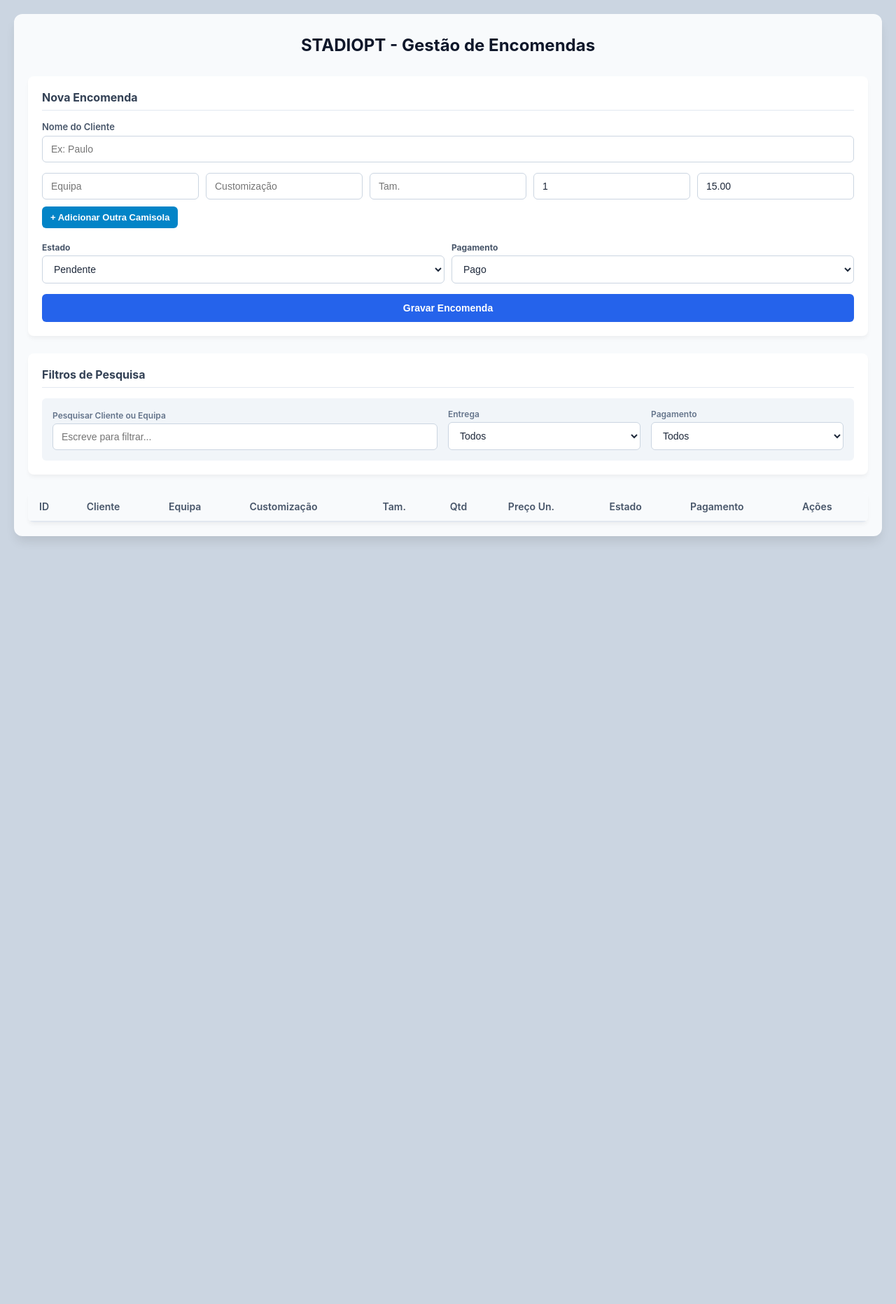
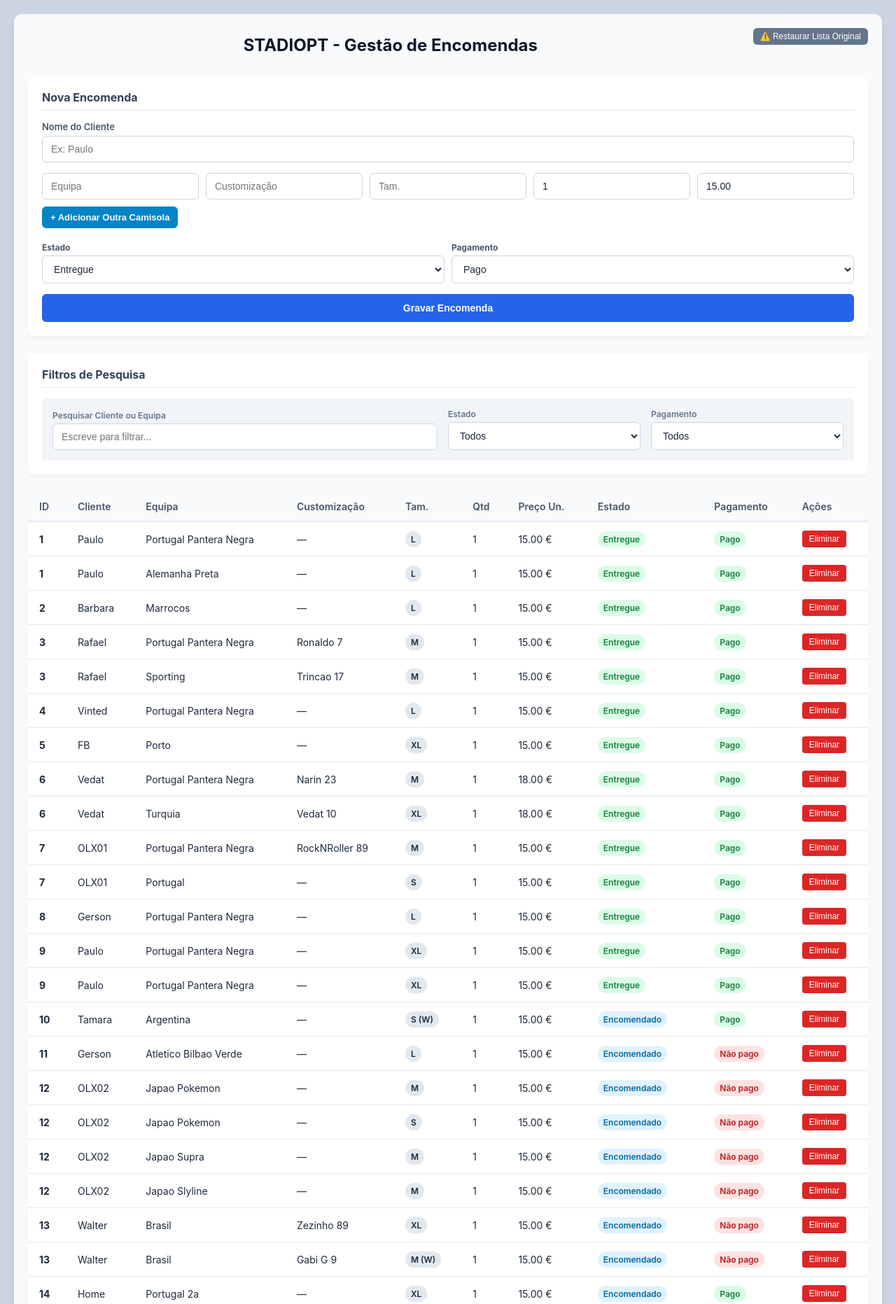
Before and after one commit to stadiopt/STADIOPT-HUB, a plain HTML site: page index.html in a window 1280 px wide. Shown: the top 1863 px of the page at 70% size. Before the commit the page ends 800 px from the top, so only its background shows below. Drawn offline with Linux system fonts and the light colour scheme.

Commit message:
Atualizar o index.html

```diff
--- a/index.html
+++ b/index.html
@@ -192,10 +192,10 @@
 
         .wp-badge-tamanho { background: #e2e8f0; color: #1e293b; }
         .wp-badge-entregue { background: #dcfce7; color: #15803d; }
-        .wp-badge-pendente { background: #fef9c3; color: #a16207; }
+        .wp-badge-encomendado { background: #e0f2fe; color: #0369a1; }
+        .wp-badge-porencomendar { background: #fef9c3; color: #a16207; }
         .wp-badge-pago { background: #dcfce7; color: #15803d; }
         .wp-badge-naopago { background: #fee2e2; color: #b91c1c; }
-        .wp-badge-sinal { background: #e0f2fe; color: #0369a1; }
 
         .wp-btn-delete-row {
             background-color: var(--wp-danger);
@@ -206,11 +206,22 @@
             border-radius: 4px;
             cursor: pointer;
         }
+        .wp-btn-reset {
+            background-color: #64748b;
+            color: white;
+            padding: 5px 10px;
+            border: none;
+            border-radius: 6px;
+            cursor: pointer;
+            font-size: 12px;
+            float: right;
+        }
     </style>
 </head>
 <body>
 
 <div class="wp-gestao-container">
+    <button class="wp-btn-reset" onclick="resetarDadosParaOOriginal()">⚠️ Restaurar Lista Original</button>
     <h2>STADIOPT - Gestão de Encomendas</h2>
 
     <div class="wp-panel">
@@ -238,16 +249,16 @@
                 <div style="display:flex; flex-direction:column;">
                     <label style="font-size:12px; font-weight:bold; color:#475569; margin-bottom:4px;">Estado</label>
                     <select id="wp_estado">
-                        <option value="Pendente">Pendente</option>
                         <option value="Entregue">Entregue</option>
+                        <option value="Encomendado">Encomendado</option>
+                        <option value="Por Encomendar">Por Encomendar</option>
                     </select>
                 </div>
                 <div style="display:flex; flex-direction:column;">
                     <label style="font-size:12px; font-weight:bold; color:#475569; margin-bottom:4px;">Pagamento</label>
                     <select id="wp_pagamento">
                         <option value="Pago">Pago</option>
-                        <option value="Não Pago">Não Pago</option>
-                        <option value="Sinal">Sinal</option>
+                        <option value="Não pago">Não pago</option>
                     </select>
                 </div>
             </div>
@@ -264,11 +275,12 @@
                 <input type="text" id="wp_searchFilter" placeholder="Escreve para filtrar...">
             </div>
             <div class="wp-filter-group">
-                <label for="wp_statusFilter">Entrega</label>
+                <label for="wp_statusFilter">Estado</label>
                 <select id="wp_statusFilter">
                     <option value="Todos">Todos</option>
-                    <option value="Pendente">Pendente</option>
                     <option value="Entregue">Entregue</option>
+                    <option value="Encomendado">Encomendado</option>
+                    <option value="Por Encomendar">Por Encomendar</option>
                 </select>
             </div>
             <div class="wp-filter-group">
@@ -276,8 +288,7 @@
                 <select id="wp_payFilter">
                     <option value="Todos">Todos</option>
                     <option value="Pago">Pago</option>
-                    <option value="Não Pago">Não Pago</option>
-                    <option value="Sinal">Sinal</option>
+                    <option value="Não pago">Não pago</option>
                 </select>
             </div>
         </div>
@@ -305,13 +316,42 @@
 </div>
 
 <script>
-    // Conecta com precisão às tuas gavetas antigas e novas para resgatar os dados reais
-    let Db = JSON.parse(localStorage.getItem('encomendasCamisolas')) || JSON.parse(localStorage.getItem('db')) || JSON.parse(localStorage.getItem('stadiopt_db')) || [];
+    // A tua lista original completa de dados fornecidos
+    const initialData = [
+        { id: 1, cust: "Paulo", team: "Portugal Pantera Negra", custom: "", size: "L", qty: 1, price: 15, status: "Entregue", pay: "Pago" },
+        { id: 1, cust: "Paulo", team: "Alemanha Preta", custom: "", size: "L", qty: 1, price: 15, status: "Entregue", pay: "Pago" },
+        { id: 2, cust: "Barbara", team: "Marrocos", custom: "", size: "L", qty: 1, price: 15, status: "Entregue", pay: "Pago" },
+        { id: 3, cust: "Rafael", team: "Portugal Pantera Negra", custom: "Ronaldo 7", size: "M", qty: 1, price: 15, status: "Entregue", pay: "Pago" },
+        { id: 3, cust: "Rafael", team: "Sporting", custom: "Trincao 17", size: "M", qty: 1, price: 15, status: "Entregue", pay: "Pago" },
+        { id: 4, cust: "Vinted", team: "Portugal Pantera Negra", custom: "", size: "L", qty: 1, price: 15, status: "Entregue", pay: "Pago" },
+        { id: 5, cust: "FB", team: "Porto", custom: "", size: "XL", qty: 1, price: 15, status: "Entregue", pay: "Pago" },
+        { id: 6, cust: "Vedat", team: "Portugal Pantera Negra", custom: "Narin 23", size: "M", qty: 1, price: 18, status: "Entregue", pay: "Pago" },
+        { id: 6, cust: "Vedat", team: "Turquia", custom: "Vedat 10", size: "XL", qty: 1, price: 18, status: "Entregue", pay: "Pago" },
+        { id: 7, cust: "OLX01", team: "Portugal Pantera Negra", custom: "RockNRoller 89", size: "M", qty: 1, price: 15, status: "Entregue", pay: "Pago" },
+        { id: 7, cust: "OLX01", team: "Portugal", custom: "", size: "S", qty: 1, price: 15, status: "Entregue", pay: "Pago" },
+        { id: 8, cust: "Gerson", team: "Portugal Pantera Negra", custom: "", size: "L", qty: 1, price: 15, status: "Entregue", pay: "Pago" },
+        { id: 9, cust: "Paulo", team: "Portugal Pantera Negra", custom: "", size: "XL", qty: 1, price: 15, status: "Entregue", pay: "Pago" },
+        { id: 9, cust: "Paulo", team: "Portugal Pantera Negra", custom: "", size: "XL", qty: 1, price: 15, status: "Entregue", pay: "Pago" },
+        { id: 10, cust: "Tamara", team: "Argentina", custom: "", size: "S (W)", qty: 1, price: 15, status: "Encomendado", pay: "Pago" },
+        { id: 11, cust: "Gerson", team: "Atletico Bilbao Verde", custom: "", size: "L", qty: 1, price: 15, status: "Encomendado", pay: "Não pago" },
+        { id: 12, cust: "OLX02", team: "Japao Pokemon", custom: "", size: "M", qty: 1, price: 15, status: "Encomendado", pay: "Não pago" },
+        { id: 12, cust: "OLX02", team: "Japao Pokemon", custom: "", size: "S", qty: 1, price: 15, status: "Encomendado", pay: "Não pago" },
+        { id: 12, cust: "OLX02", team: "Japao Supra", custom: "", size: "M", qty: 1, price: 15, status: "Encomendado", pay: "Não pago" },
+        { id: 12, cust: "OLX02", team: "Japao Slyline", custom: "", size: "M", qty: 1, price: 15, status: "Encomendado", pay: "Não pago" },
+        { id: 13, cust: "Walter", team: "Brasil", custom: "Zezinho 89", size: "XL", qty: 1, price: 15, status: "Encomendado", pay: "Não pago" },
+        { id: 13, cust: "Walter", team: "Brasil", custom: "Gabi G 9", size: "M (W)", qty: 1, price: 15, status: "Encomendado", pay: "Não pago" },
+        { id: 14, cust: "Home", team: "Portugal 2a", custom: "", size: "XL", qty: 1, price: 15, status: "Encomendado", pay: "Pago" },
+        { id: 14, cust: "Home", team: "Portugal Treino Azul", custom: "", size: "S", qty: 1, price: 15, status: "Encomendado", pay: "Pago" },
+        { id: 14, cust: "Home", team: "Portugal", custom: "", size: "M (W)", qty: 1, price: 15, status: "Encomendado", pay: "Pago" },
+        { id: 15, cust: "Barbara", team: "Marrocos 2a", custom: "", size: "L", qty: 1, price: 18, status: "Por Encomendar", pay: "Não pago" },
+        { id: 16, cust: "Vinted", team: "Franca 2a", custom: "Zaïre-Emery", size: "M", qty: 1, price: 18, status: "Por Encomendar", pay: "Não pago" }
+    ];
+
+    // Conecta exatamente à tua chave original: 'stadio_db_final'
+    let db = JSON.parse(localStorage.getItem('stadio_db_final')) || initialData;
 
     function save() {
-        localStorage.setItem('encomendasCamisolas', JSON.stringify(Db));
-        localStorage.setItem('db', JSON.stringify(Db));
-        localStorage.setItem('stadiopt_db', JSON.stringify(Db));
+        localStorage.setItem('stadio_db_final', JSON.stringify(db));
     }
 
     function addProductRow() {
@@ -337,7 +377,7 @@
 
     function updateDeleteButtons() {
         const rows = document.querySelectorAll('.product-row');
-        rows.forEach((row, index) => {
+        rows.forEach((row) => {
             const btn = row.querySelector('.btn-delete');
             if(btn) btn.style.display = rows.length === 1 ? 'none' : 'block';
         });
@@ -352,26 +392,28 @@
         const statusVal = document.getElementById('wp_statusFilter').value;
         const payVal = document.getElementById('wp_payFilter').value;
 
-        Db.forEach((enc, index) => {
-            // Mapeamento inteligente para aceitar chaves em português e inglês
-            const cliente = enc.cliente || enc.cust || enc.customer || '—';
-            const equipa = enc.artigo || enc.team || enc.equipa || '—';
-            const customizacao = enc.custom || enc.customizacao || '—';
-            const tamanho = enc.tamanho || enc.size || '—';
-            const quantidade = enc.qty || enc.quantidade || 1;
-            const preco = enc.preco || enc.price || 15.00;
-            const estado = enc.estado || enc.status || 'Pendente';
-            const pagamento = enc.pagamento || enc.pay || 'Não Pago';
+        db.forEach((enc, index) => {
+            const cliente = enc.cust || '—';
+            const equipa = enc.team || '—';
+            const customizacao = enc.custom || '—';
+            const tamanho = enc.size || '—';
+            const quantidade = enc.qty || 1;
+            const preco = enc.price || 15;
+            const estado = enc.status || 'Encomendado';
+            const pagamento = enc.pay || 'Não pago';
             const displayId = enc.id || (index + 1);
 
             const matchesSearch = cliente.toLowerCase().includes(searchVal) || equipa.toLowerCase().includes(searchVal);
             const matchesStatus = (statusVal === "Todos") || (estado === statusVal);
-            const matchesPay = (payVal === "Todos") || (pagamento === payVal);
+            const matchesPay = (payVal === "Todos") || (pagamento.toLowerCase() === payVal.toLowerCase());
 
             if (matchesSearch && matchesStatus && matchesPay) {
                 let payClass = 'wp-badge-naopago';
-                if(pagamento === 'Pago') payClass = 'wp-badge-pago';
-                if(pagamento === 'Sinal') payClass = 'wp-badge-sinal';
+                if(pagamento.toLowerCase() === 'pago') payClass = 'wp-badge-pago';
+
+                let statusClass = 'wp-badge-encomendado';
+                if(estado === 'Entregue') statusClass = 'wp-badge-entregue';
+                if(estado === 'Por Encomendar') statusClass = 'wp-badge-porencomendar';
 
                 const tr = document.createElement('tr');
                 tr.innerHTML = `
@@ -382,7 +424,7 @@
                     <td><span class="wp-badge wp-badge-tamanho">${tamanho}</span></td>
                     <td>${quantidade}</td>
                     <td>${parseFloat(preco).toFixed(2)} €</td>
-                    <td><span class="wp-badge ${estado === 'Entregue' ? 'wp-badge-entregue' : 'wp-badge-pendente'}">${estado}</span></td>
+                    <td><span class="wp-badge ${statusClass}">${estado}</span></td>
                     <td><span class="wp-badge ${payClass}">${pagamento}</span></td>
                     <td><button class="wp-btn-delete-row" onclick="deleteItem(${displayId}, ${index})">Eliminar</button></td>
                 `;
@@ -393,11 +435,15 @@
 
     function deleteItem(id, index) {
         if(confirm("Eliminar este registo?")) {
-            if (Db[index] && Db[index].id === id) {
-                Db.splice(index, 1);
-            } else {
-                Db = Db.filter(item => item.id !== id);
-            }
+            db.splice(index, 1);
+            save();
+            refresh();
+        }
+    }
+
+    function resetarDadosParaOOriginal() {
+        if(confirm("Tens a certeza que queres voltar à lista de fábrica original? Isto apagará novos registos feitos hoje.")) {
+            db = [...initialData];
             save();
             refresh();
         }
@@ -410,9 +456,11 @@
         const pay = document.getElementById('wp_pagamento').value;
         const rows = document.querySelectorAll('.product-row');
 
+        // Cria um ID agrupado para o mesmo cliente, igual ao teu sistema original
+        const nextId = db.length > 0 ? Math.max(...db.map(i => i.id || 0)) + 1 : 1;
+
         rows.forEach(row => {
-            const nextId = Db.length > 0 ? Math.max(...Db.map(i => i.id || 0)) + 1 : 1;
-            Db.push({
+            db.push({
                 id: nextId,
                 cust: inputCust,
                 team: row.querySelector('.p_team').value,
```
